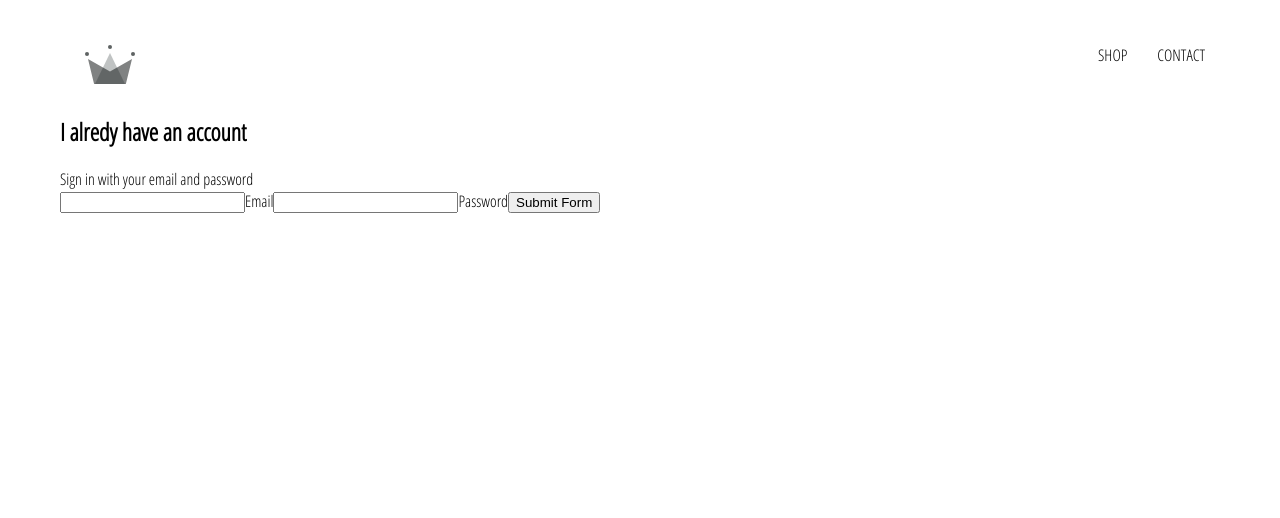
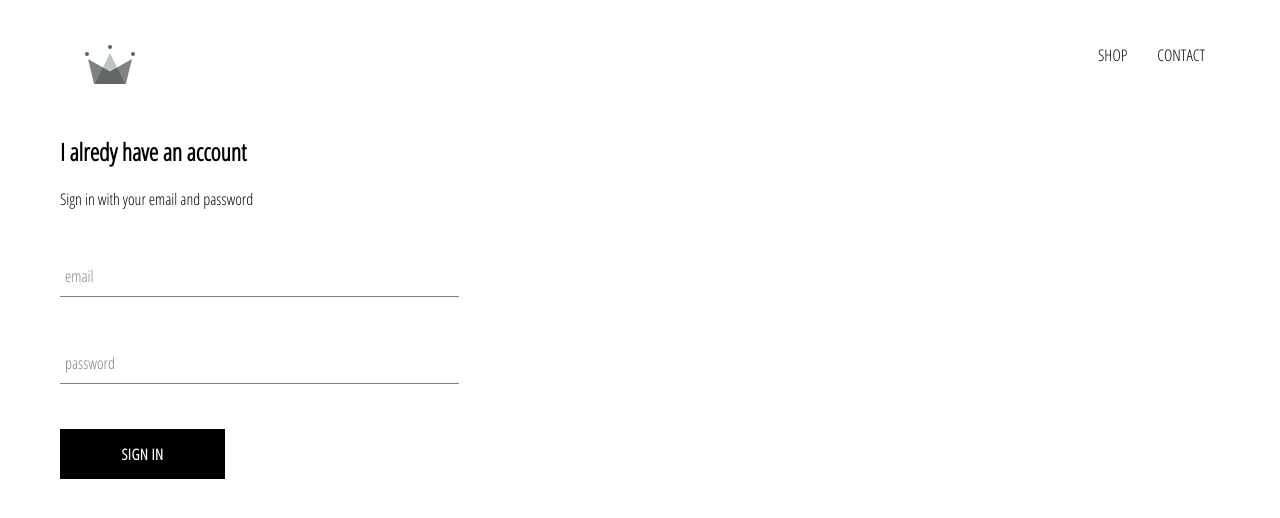
Before and after one commit to vishalkrgupta/crwn-clothing, a React (Create React App) app: page /signin in a window 1280 px wide. Shown: the top 518 px of the page. Built offline with nearby package versions, Linux system fonts and the light colour scheme.

Commit message:
Added custom form-input and custom button

```diff
--- /dev/null
+++ b/src/Components/custom-button/custom-button.component.jsx
@@ -0,0 +1,11 @@
+import react from 'react';
+
+import './custom-button.styles.scss';
+
+const CustomButton=({children,...otherButtonProps})=>(
+<button className='custom-button' {...otherButtonProps}>
+    {children}
+</button>
+);
+
+export default CustomButton;
--- /dev/null
+++ b/src/Components/custom-button/custom-button.styles.scss
@@ -0,0 +1,22 @@
+.custom-button {
+  min-width: 165px;
+  width: auto;
+  height: 50px;
+  letter-spacing: 0.5px;
+  line-height: 50px;
+  padding: 0 35px 0 35px;
+  font-size: 15px;
+  background-color: black;
+  color: white;
+  text-transform: uppercase;
+  font-family: 'Open Sans Condensed';
+  font-weight: bolder;
+  border: none;
+  cursor: pointer;
+
+  &:hover {
+    background-color: white;
+    color: black;
+    border: 1px solid black;
+  }
+}
--- a/src/Components/form-input/form-input.component.jsx
+++ b/src/Components/form-input/form-input.component.jsx
@@ -1,3 +1,19 @@
 import React from 'react';
 
 import './form-input.styles.scss';
+
+const FormInput = ({ handleChange, label, ...otherProps }) => (
+    <div className="group">
+        <input className="form-input" onChange={handleChange} {...otherProps} />
+        {
+            label ?
+            (<label className={`${otherProps.value.length ? 'shrink' : ''} form-input-label`}>
+            {label}
+            </label>)
+                : null
+        }
+
+    </div>
+);
+
+export default FormInput;
--- a/src/Components/sign-in/sign-in.component.jsx
+++ b/src/Components/sign-in/sign-in.component.jsx
@@ -1,5 +1,7 @@
 import React from 'react';
 
+import FormInput from '../form-input/form-input.component';
+import CustomButton from '../custom-button/custom-button.component';
 import './sign-in.styles.scss';
 
 class SignIn extends React.Component {
@@ -35,16 +37,16 @@
                     Sign in with your email and password
                 </span>
                 <form onSubmit={this.handleSubmit}>
-                    <input name="email" type="email" value={this.state.email}
-                        onChange={this.handleChange}
+                    <FormInput name="email" type="email" value={this.state.email}
+                        handleChange={this.handleChange}
+                        label='email'
                         required />
-                    <label>Email</label>
-                    <input name="password" type="password" value={this.state.password}
-                        onChange={this.handleChange}
+                    <FormInput name="password" type="password" value={this.state.password}
+                        handleChange={this.handleChange}
+                        label='password'
                         required />
-                    <label>Password</label>
 
-                    <input type="submit" value="Submit Form" ></input>
+                    <CustomButton type='submit'>Sign in</CustomButton>
                 </form>
             </div>
         )
--- a/src/Components/sign-in/sign-in.styles.scss
+++ b/src/Components/sign-in/sign-in.styles.scss
@@ -0,0 +1,10 @@
+.sign-in {
+    width: 30vw;
+    display: flex;
+    flex-direction: column;
+
+}
+
+.title {
+    margin: 10px 0;
+}
```
